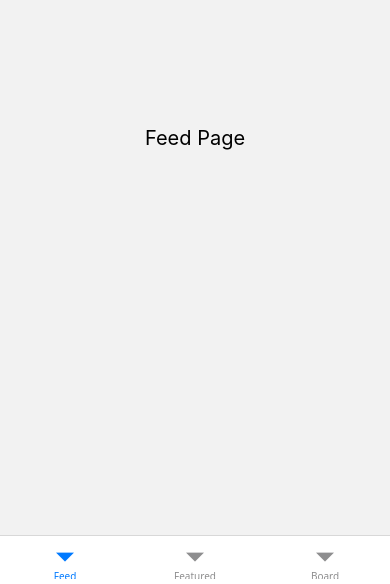
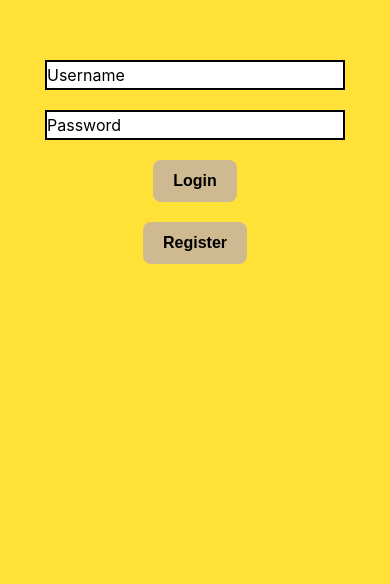
Before and after one commit to Purdue-ACM-SIGAPP/boilerbuzz-frontend, a React Native app: screen /Login in a window 390 px wide. Shown: the part 260-844 px from the top of the page. Built offline with nearby package versions, Linux system fonts and the light colour scheme.

Commit message:
Login Page as initial screen

```diff
--- a/src/navigation/RootStackNavigator.tsx
+++ b/src/navigation/RootStackNavigator.tsx
@@ -3,6 +3,7 @@ import React from "react";
 import { NavigationContainer } from "@react-navigation/native";
 import { createNativeStackNavigator } from "@react-navigation/native-stack";
 import BottomTabsNavigator from "./BottomTabsNavigator";
+import LoginPage from "../screens/LoginPage";
 import type { RootStackParamList } from "./types";
 
 const Stack = createNativeStackNavigator<RootStackParamList>();
@@ -11,12 +12,13 @@ export default function RootStackNavigator() {
   return (
     <NavigationContainer>
       <Stack.Navigator
-        initialRouteName="Tabs"
+        initialRouteName="Login"
         screenOptions={{
           headerShown: false,
         }}
       >
         <Stack.Screen name="Tabs" component={BottomTabsNavigator} />
+        <Stack.Screen name="Login" component={LoginPage} />
         {/* Add other screens here as needed, e.g.: */}
         {/* <Stack.Screen name="Details" component={DetailsScreen} /> */}
       </Stack.Navigator>
--- a/src/screens/LoginPage.tsx
+++ b/src/screens/LoginPage.tsx
@@ -1,20 +1,25 @@
 // src/screens/LoginPage.tsx
 
 //Remember to also transfer from login page to questions about demographics and clubs
-import React, {useState} from "react";
-import {ImageBackground, View, Text, StyleSheet, TextInput, Alert} from "react-native";
-import {SafeAreaView, SafeAreaProvider} from 'react-native-safe-area-context';
-import MyButton from "../components/button";
-import { createStaticNavigation } from '@react-navigation/native';
-import { createNativeStackNavigator } from '@react-navigation/native-stack';
+import React, { useState } from "react";
+import {
+  ImageBackground,
+  View,
+  Text,
+  StyleSheet,
+  TextInput,
+  Alert,
+} from "react-native";
+import { SafeAreaView, SafeAreaProvider } from "react-native-safe-area-context";
+import MyButton from "../components/MyButton";
+import { createStaticNavigation } from "@react-navigation/native";
+import { createNativeStackNavigator } from "@react-navigation/native-stack";
 import { useNavigation } from "@react-navigation/native";
-
-
 
 export default function LoginPage() {
   const navigation = useNavigation();
-    const [username, setUsername] = React.useState('');
-    const [password, setPassword] = React.useState('');
+  const [username, setUsername] = React.useState("");
+  const [password, setPassword] = React.useState("");
   return (
     <SafeAreaProvider>
       <SafeAreaView style={styles.container}>
@@ -35,18 +40,19 @@ export default function LoginPage() {
           title="Login"
           onPress={() => {
             if (!username || !password) {
-            Alert.alert('Error', 'Please enter both username and password.');
+              Alert.alert("Error", "Please enter both username and password.");
+            } else {
+              navigation.navigate("Tabs");
             }
-          else {
-            navigation.navigate('Tabs');
-          }
-        }
-        } />
+          }}
+        />
 
         <MyButton
           title="Register"
           onPress={() => {
-        navigation.navigate('Tabs'); }} />
+            navigation.navigate("Tabs");
+          }}
+        />
       </SafeAreaView>
     </SafeAreaProvider>
   );
@@ -66,8 +72,8 @@ const styles = StyleSheet.create({
     width: 300,
     borderColor: "black",
     borderWidth: 2,
-    justifyContent: 'center',
-    alignItems: 'center',
-    backgroundColor: '#ffffffff',
+    justifyContent: "center",
+    alignItems: "center",
+    backgroundColor: "#ffffffff",
   },
 });
```
Lines whose indentation alone changed are shown as unchanged.
